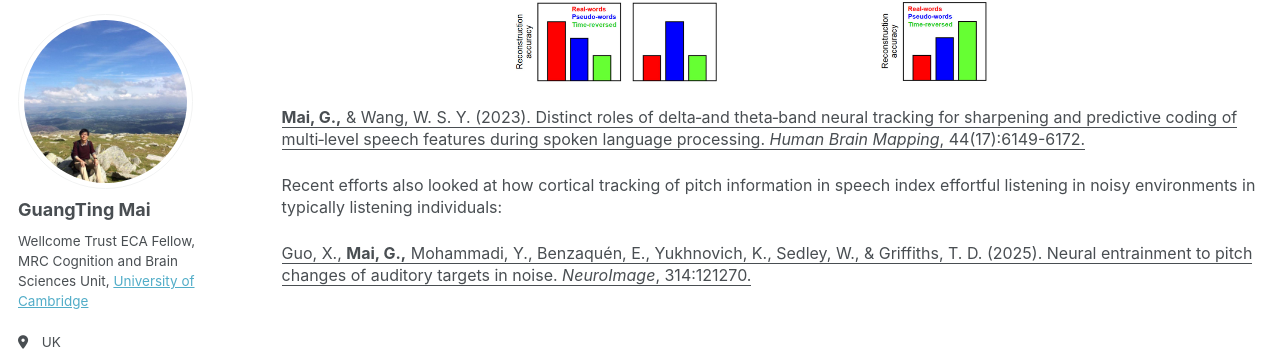
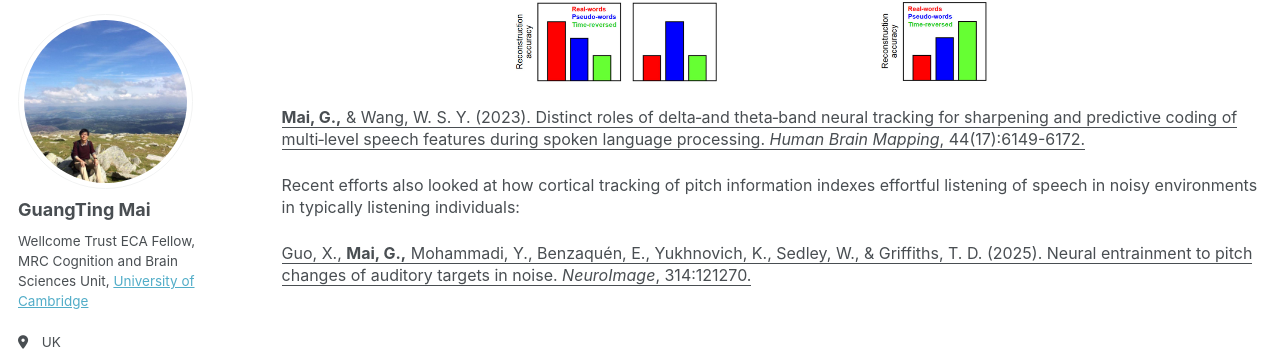
Before and after one commit to guangtingmai/guangtingmai.github.io, a Jekyll site: the page built from _pages/neuraltrack-typical.html, in a window 1280 px wide and 900 px high, scrolled down 560 px. Shown: the part 85-442 px from the top of the window. Built offline with Jekyll 4.4.1, drawn with Linux system fonts in a browser that asks for light colours; some web fonts are replaced.

Commit message:
Update neuraltrack-typical.html

```diff
--- a/_pages/neuraltrack-typical.html
+++ b/_pages/neuraltrack-typical.html
@@ -17,7 +17,7 @@ author_profile: true
 </p>
 <p><span style="font-size: 12pt;line-height: 1.4;display: block;margin-bottom: 0.1vh"><a href="https://onlinelibrary.wiley.com/doi/10.1002/hbm.26503" style="color:inherit; text-decoration:none;"><u><strong>Mai, G.,</strong> & Wang, W. S. Y. (2023). Distinct roles of delta‐and theta‐band neural tracking for sharpening and predictive coding of multi‐level speech features during spoken language processing. <i>Human Brain Mapping</i>, 44(17):6149-6172.</u></a></span></p>
 <p><span style="font-size: 12pt;line-height: 1.4;display: block;margin-bottom: 0.1vh">Recent efforts also looked at how cortical tracking of
-  pitch information in speech index effortful listening in noisy environments in typically listening individuals:</span></p>
+  pitch information indexes effortful listening of speech in noisy environments in typically listening individuals:</span></p>
 <p><span style="font-size: 12pt;line-height: 1.4;display: block;margin-bottom: 0.1vh"><a href="https://www.sciencedirect.com/science/article/pii/S1053811925002733" style="color:inherit; text-decoration:none;"><u>Guo, X., <strong>Mai, G.,</strong> Mohammadi, Y., Benzaquén, E., Yukhnovich, K., Sedley, W., & Griffiths, T. D. (2025). Neural entrainment to pitch changes of auditory targets in noise. <i>NeuroImage</i>, 314:121270.</u></a></span></p>
 <br>
 <p><span style="font-size: 14pt;line-height: 1.4;display: block;margin-bottom: 0.1vh"><strong>Subcortical tracking of speech</strong></span></p>
```
